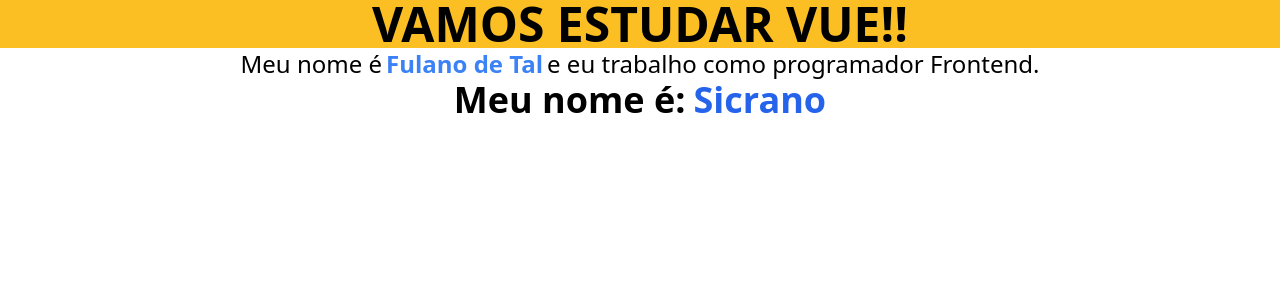
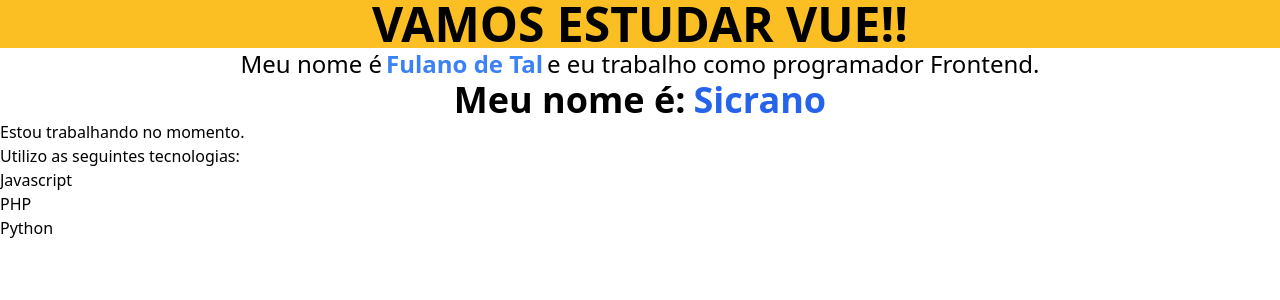
Before and after one commit to davcavalc/VueJS-Aulas, a Vue app in the folder 2_Projeto_Vue/: page / in a window 1280 px wide. Shown: the top 300 px of the page. Built offline with nearby package versions, Linux system fonts and the light colour scheme.

Commit message:
📓Aula: Diretivas v-if, v-else e v-show - 13/09/2022

```diff
--- a/2_Projeto_Vue/src/App.vue
+++ b/2_Projeto_Vue/src/App.vue
@@ -1,9 +1,11 @@
 <script>
 import PrimeiroComponente from "./components/PrimeiroComponente.vue";
 import LifeCycle from "./components/LifeCycle.vue";
+import Info from "./components/Info.vue";
+import Info1 from "./components/Info.vue";
 export default {
  name: "App",
- components: { PrimeiroComponente, LifeCycle },
+ components: { PrimeiroComponente, LifeCycle, Info, Info1 },
  data() {
   return {
    nome: "Fulano de Tal",
@@ -23,5 +25,6 @@ export default {
    trabalho como {{ profissao }}.
   </p>
   <LifeCycle/>
+  <Info1/>
  </div>
 </template>
--- /dev/null
+++ b/2_Projeto_Vue/src/components/Info.vue
@@ -0,0 +1,25 @@
+<script lang="ts">
+export default {
+ name: "Info",
+ data() {
+  return {
+   esta_trabalhando: true,
+   mande_email: false,
+   email: "fulano12@gmail.com",
+  };
+ },
+};
+</script>
+<template>
+ <div>
+  <p v-if="esta_trabalhando">Estou trabalhando no momento.</p>
+  <p v-else>Estou em busca de novas oportunidades.</p>
+  <p>Utilizo as seguintes tecnologias:</p>
+  <ul>
+   <li>Javascript</li>
+   <li>PHP</li>
+   <li v-if="4 > 2">Python</li>
+  </ul>
+  <p v-show="mande_email">Mande um email para: <span class="italic underline text-blue-600">{{ email }}</span></p>
+ </div>
+</template>
```
